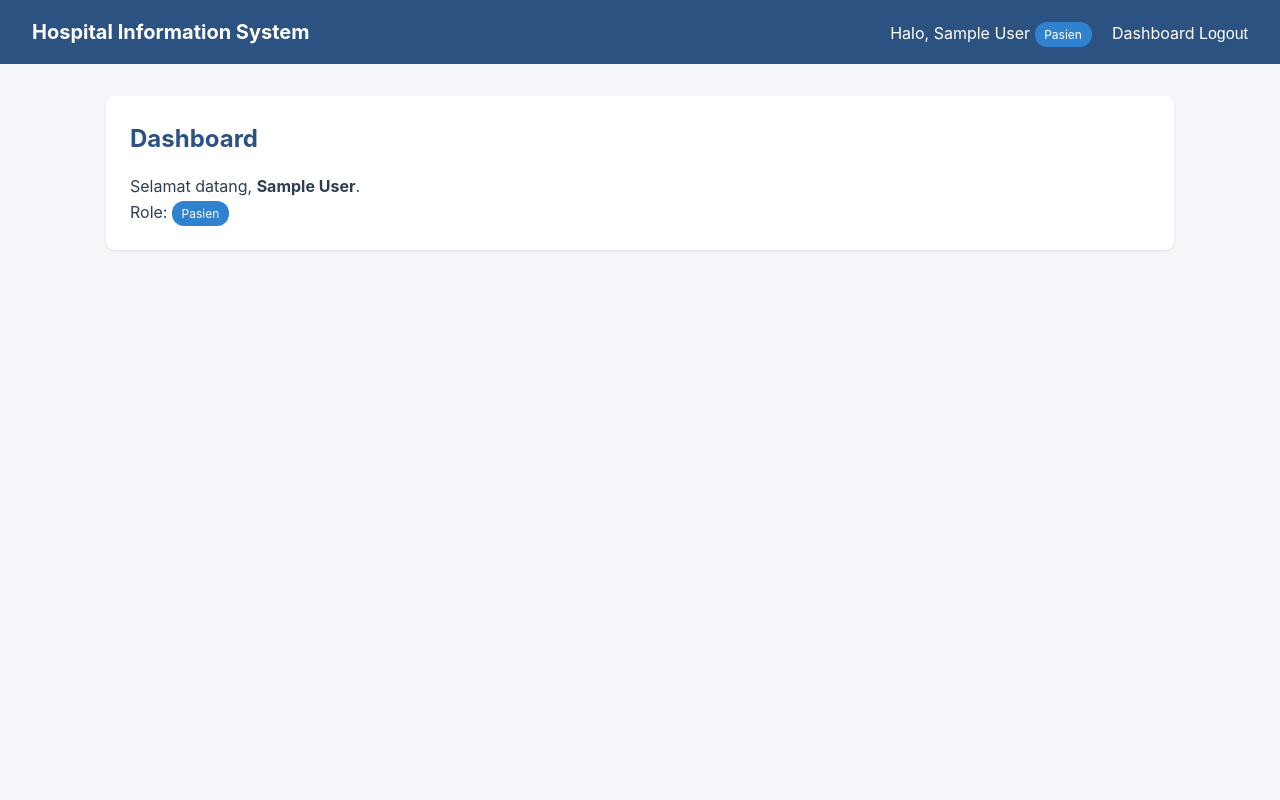
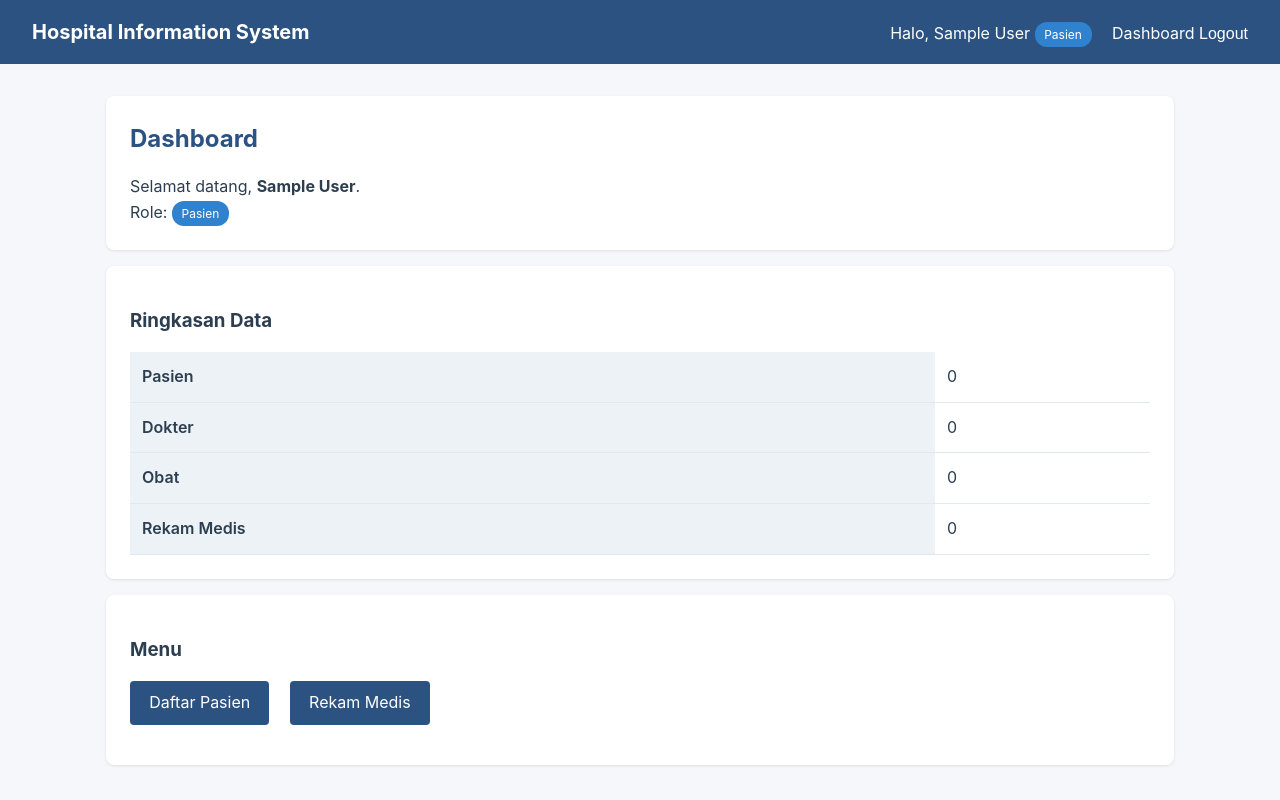
Before and after one commit to FidelAkilah/PKPL26_31_nicegang, a Django app: page /dashboard/ in a window 1280 px wide. Run offline with Django 5.2, Linux system fonts and the light colour scheme; the visitor is signed in with stand-in values (Sample User, id 1); data that the repository does not hold is empty.

Commit message:
feat(rekam-medis): add CRUD with parameterized search and role-based access

```diff
--- a/hospital_app/templates/hospital_app/dashboard.html
+++ b/hospital_app/templates/hospital_app/dashboard.html
@@ -6,4 +6,25 @@
     <p>Selamat datang, <strong>{{ user.full_name|default:user.username }}</strong>.</p>
     <p>Role: <span class="role-badge role-{{ user.role }}">{{ user.get_role_display }}</span></p>
 </div>
+
+<div class="card">
+    <h3>Ringkasan Data</h3>
+    <table>
+        <tr><th>Pasien</th><td>{{ counts.pasien }}</td></tr>
+        <tr><th>Dokter</th><td>{{ counts.dokter }}</td></tr>
+        <tr><th>Obat</th><td>{{ counts.obat }}</td></tr>
+        <tr><th>Rekam Medis</th><td>{{ counts.rekam_medis }}</td></tr>
+    </table>
+</div>
+
+<div class="card">
+    <h3>Menu</h3>
+    <nav class="actions">
+        {% if user.is_dokter or user.is_apoteker or user.is_admin_role or user.is_superuser %}
+            <a class="btn" href="{% url 'hospital_app:pasien_list' %}">Daftar Pasien</a>
+            <a class="btn" href="{% url 'hospital_app:rekam_medis_list' %}">Rekam Medis</a>
+        {% endif %}
+        {# Jadwal & Resep menu ditambahkan pada branch feature/jadwal-resep #}
+    </nav>
+</div>
 {% endblock %}
--- a/hospital_app/urls.py
+++ b/hospital_app/urls.py
@@ -1,4 +1,5 @@
 from django.urls import path
+
 from . import views
 
 app_name = "hospital_app"
@@ -6,4 +7,16 @@ app_name = "hospital_app"
 urlpatterns = [
     path("", views.landing, name="landing"),
     path("dashboard/", views.dashboard, name="dashboard"),
+
+    # Pasien
+    path("pasien/", views.pasien_list, name="pasien_list"),
+    path("pasien/baru/", views.pasien_create, name="pasien_create"),
+    path("pasien/<int:pk>/", views.pasien_detail, name="pasien_detail"),
+    path("pasien/<int:pk>/edit/", views.pasien_edit, name="pasien_edit"),
+
+    # Rekam Medis
+    path("rekam-medis/", views.rekam_medis_list, name="rekam_medis_list"),
+    path("rekam-medis/baru/", views.rekam_medis_create, name="rekam_medis_create"),
+    path("rekam-medis/<int:pk>/", views.rekam_medis_detail, name="rekam_medis_detail"),
+    path("rekam-medis/<int:pk>/edit/", views.rekam_medis_edit, name="rekam_medis_edit"),
 ]
--- a/hospital_app/views.py
+++ b/hospital_app/views.py
@@ -1,5 +1,23 @@
+"""Views Hospital Information System.
+
+Mitigasi yang diterapkan:
+- SQL Injection (CWE-89): semua query memakai ORM .filter() / parameterized.
+- XSS (CWE-79): Django autoescape ON + sanitisasi bleach pada form.
+- CSRF (CWE-352): semua POST proteced via {% csrf_token %} + CsrfViewMiddleware.
+- Broken Auth (CWE-306): @login_required + role_required.
+"""
+
+from django.contrib import messages
 from django.contrib.auth.decorators import login_required
-from django.shortcuts import render
+from django.core.paginator import Paginator
+from django.db.models import Q
+from django.shortcuts import get_object_or_404, redirect, render
+
+from accounts.models import Role
+
+from .forms import PasienForm, RekamMedisForm
+from .models import Dokter, Obat, Pasien, RekamMedis
+from .permissions import role_required
 
 
 def landing(request):
@@ -8,9 +26,131 @@ def landing(request):
 
 @login_required
 def dashboard(request):
-    return render(request, "hospital_app/dashboard.html")
+    counts = {
+        "pasien": Pasien.objects.count(),
+        "dokter": Dokter.objects.count(),
+        "obat": Obat.objects.count(),
+        "rekam_medis": RekamMedis.objects.count(),
+    }
+    return render(request, "hospital_app/dashboard.html", {"counts": counts})
 
 
 def csrf_failure(request, reason=""):
     """Custom 403 page untuk CSRF failure (TC-CSRF-02 / CWE-352)."""
     return render(request, "403_csrf.html", {"reason": reason}, status=403)
+
+
+# --- Pasien ---------------------------------------------------------------
+
+@role_required(Role.DOKTER, Role.APOTEKER, Role.ADMIN)
+def pasien_list(request):
+    """List + pencarian pasien.
+
+    PENTING (TC-SQLi-04a / CWE-89): query parameter 'q' DIJADIKAN ARGUMEN
+    .filter() pada ORM, bukan di-concat ke string SQL. Django men-translate
+    ini ke parameterized query, sehingga payload "12345' OR '1'='1" diperlakukan
+    sebagai literal string, bukan SQL fragment.
+    """
+    q = (request.GET.get("q") or "").strip()
+    pasien_qs = Pasien.objects.all()
+    if q:
+        pasien_qs = pasien_qs.filter(
+            Q(nrm__icontains=q) | Q(nama__icontains=q) | Q(nik__icontains=q)
+        )
+
+    paginator = Paginator(pasien_qs, 20)
+    page_obj = paginator.get_page(request.GET.get("page"))
+
+    return render(request, "hospital_app/pasien_list.html", {
+        "page_obj": page_obj,
+        "q": q,
+    })
+
+
+@role_required(Role.DOKTER, Role.APOTEKER, Role.ADMIN)
+def pasien_detail(request, pk: int):
+    pasien = get_object_or_404(Pasien, pk=pk)
+    rekam = pasien.rekam_medis.select_related("dokter").all()[:50]
+    return render(request, "hospital_app/pasien_detail.html", {
+        "pasien": pasien, "rekam_list": rekam,
+    })
+
+
+@role_required(Role.DOKTER, Role.ADMIN)
+def pasien_edit(request, pk: int):
+    """Edit data pasien (TC-CSRF-04a). CSRF wajib pada POST."""
+    pasien = get_object_or_404(Pasien, pk=pk)
+    form = PasienForm(request.POST or None, instance=pasien)
+    if request.method == "POST" and form.is_valid():
+        form.save()
+        messages.success(request, "Data pasien berhasil diperbarui.")
+        return redirect("hospital_app:pasien_detail", pk=pasien.pk)
+    return render(request, "hospital_app/pasien_form.html", {
+        "form": form, "pasien": pasien, "mode": "edit",
+    })
+
+
+@role_required(Role.DOKTER, Role.ADMIN)
+def pasien_create(request):
+    form = PasienForm(request.POST or None)
+    if request.method == "POST" and form.is_valid():
+        pasien = form.save()
+        messages.success(request, "Pasien baru berhasil ditambahkan.")
+        return redirect("hospital_app:pasien_detail", pk=pasien.pk)
+    return render(request, "hospital_app/pasien_form.html", {
+        "form": form, "mode": "create",
+    })
+
+
+# --- Rekam Medis ----------------------------------------------------------
+
+@role_required(Role.DOKTER, Role.APOTEKER, Role.ADMIN)
+def rekam_medis_list(request):
+    q = (request.GET.get("q") or "").strip()
+    rm_qs = RekamMedis.objects.select_related("pasien", "dokter").all()
+    if q:
+        # ORM filter - parameterized (CWE-89 mitigation).
+        rm_qs = rm_qs.filter(
+            Q(nomor__icontains=q)
+            | Q(pasien__nrm__icontains=q)
+            | Q(pasien__nama__icontains=q)
+        )
+    paginator = Paginator(rm_qs, 20)
+    page_obj = paginator.get_page(request.GET.get("page"))
+    return render(request, "hospital_app/rekam_medis_list.html", {
+        "page_obj": page_obj, "q": q,
+    })
+
+
+@role_required(Role.DOKTER, Role.APOTEKER, Role.ADMIN)
+def rekam_medis_detail(request, pk: int):
+    rm = get_object_or_404(
+        RekamMedis.objects.select_related("pasien", "dokter"),
+        pk=pk,
+    )
+    return render(request, "hospital_app/rekam_medis_detail.html", {"rm": rm})
+
+
+@role_required(Role.DOKTER, Role.ADMIN)
+def rekam_medis_create(request):
+    form = RekamMedisForm(request.POST or None)
+    if request.method == "POST" and form.is_valid():
+        rm = form.save()
+        messages.success(request, "Rekam medis berhasil dibuat.")
+        return redirect("hospital_app:rekam_medis_detail", pk=rm.pk)
+    return render(request, "hospital_app/rekam_medis_form.html", {
+        "form": form, "mode": "create",
+    })
+
+
+@role_required(Role.DOKTER, Role.ADMIN)
+def rekam_medis_edit(request, pk: int):
+    rm = get_object_or_404(RekamMedis, pk=pk)
+    form = RekamMedisForm(request.POST or None, instance=rm)
+    if request.method == "POST" and form.is_valid():
+        form.save()
+        messages.success(request, "Rekam medis berhasil diperbarui.")
+        return redirect("hospital_app:rekam_medis_detail", pk=rm.pk)
+    return render(request, "hospital_app/rekam_medis_form.html", {
+        "form": form, "rm": rm, "mode": "edit",
+    })
```
Also changed, not shown: hospital_app/forms.py (added, +77 -0 lines), hospital_app/models.py (+25 -0 lines), hospital_app/permissions.py (added, +27 -0 lines), hospital_app/templates/hospital_app/pasien_detail.html (added, +44 -0 lines), hospital_app/templates/hospital_app/pasien_form.html (added, +23 -0 lines), hospital_app/templates/hospital_app/pasien_list.html (added, +55 -0 lines), hospital_app/templates/hospital_app/rekam_medis_detail.html (added, +25 -0 lines), hospital_app/templates/hospital_app/rekam_medis_form.html (added, +18 -0 lines), hospital_app/templates/hospital_app/rekam_medis_list.html (added, +41 -0 lines), hospital_app/migrations/0002_rekammedis.py (added).
